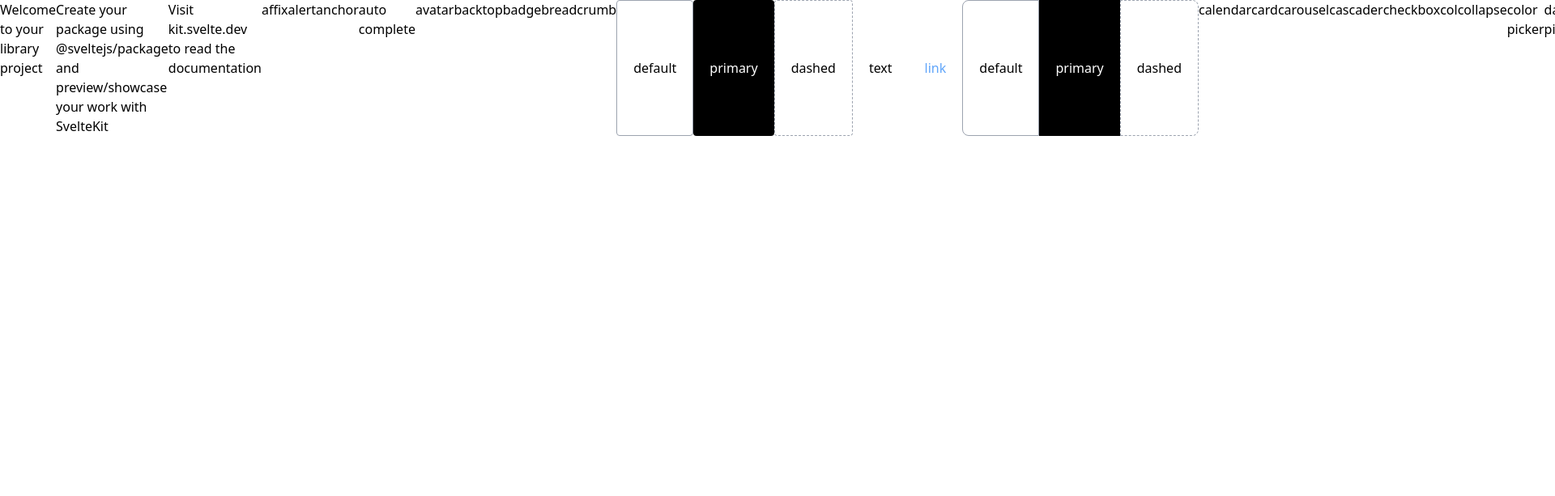
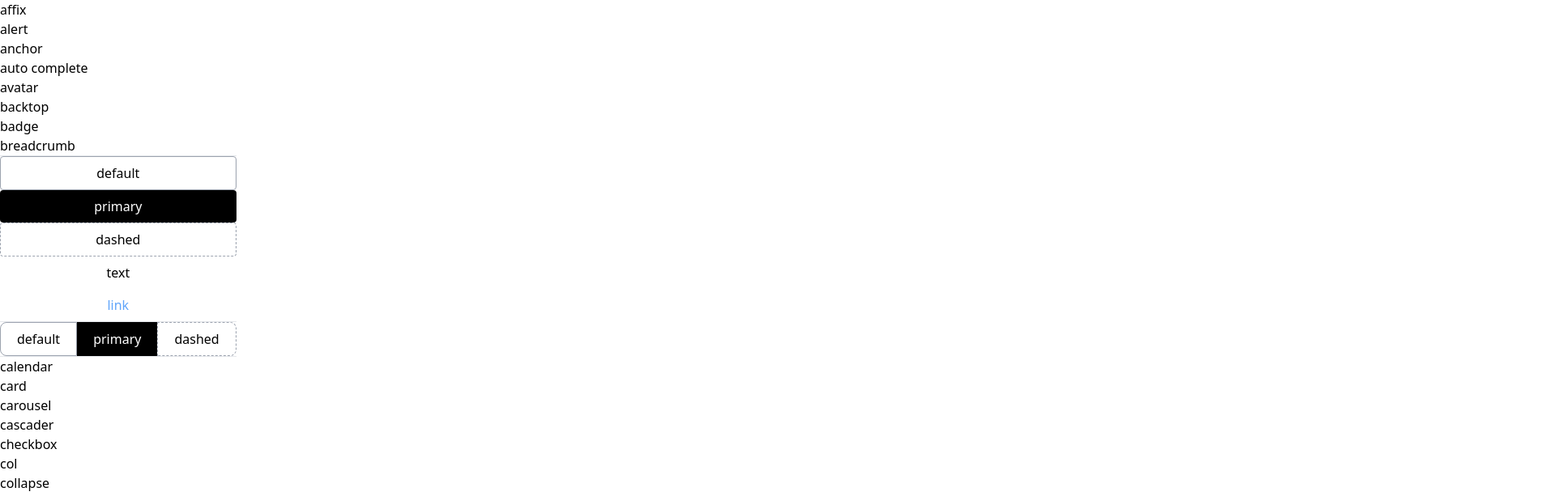
Before and after one commit to GrayFrost/z-svelte-ui, a SvelteKit app: page / in a window 1280 px wide. Shown: the top 613 px of the page at 81% size, 1920 px wide, since content can reach past the window. Built offline with nearby package versions, Linux system fonts and the light colour scheme.

Commit message:
feat: rename divider to seperator

```diff
--- a/src/lib/divider/Divider.svelte
+++ /dev/null
@@ -1,15 +0,0 @@
-<script>
-  import { twMerge } from 'tailwind-merge';
-  let dividerClasses;
-  $: dividerClasses = twMerge(
-    'w-full min-w-full flex clear-both my-4 h-0 border-t border-gray-400'
-  )
-</script>
-
-{#if $$slots}
-<div class={dividerClasses}>
-  <slot />
-</div>
-{:else}
-<div class={dividerClasses}></div>
-{/if}
--- a/src/lib/index.ts
+++ b/src/lib/index.ts
@@ -18,7 +18,6 @@ export { default as Col } from './col/Col.svelte';
 export { default as Collapse } from './collapse/Collapse.svelte';
 export { default as ColorPicker } from './color-picker/ColorPicker.svelte';
 export { default as DatePicker } from './date-picker/DatePicker.svelte';
-export { default as Divider } from './divider/Divider.svelte';
 export { default as Drawer } from './drawer/Drawer.svelte';
 export { default as Dropdown } from './dropdown/Dropdown.svelte';
 export { default as Form } from './form/Form.svelte';
@@ -39,6 +38,7 @@ export { default as Progress } from './progress/Progress.svelte';
 export { default as Radio } from './radio/Radio.svelte';
 export { default as Row } from './row/Row.svelte';
 export { default as Select } from './select/Select.svelte';
+export { default as Seperator } from './seperator/Seperator.svelte';
 export { default as Skeleton } from './skeleton/Skeleton.svelte';
 export { default as Slider } from './slider/Slider.svelte';
 export { default as Space } from './space/Space.svelte';
--- a/src/routes/+page.svelte
+++ b/src/routes/+page.svelte
@@ -19,7 +19,6 @@
 		Collapse,
 		ColorPicker,
 		DatePicker,
-		Divider,
 		Drawer,
 		Dropdown,
 		Form,
@@ -40,6 +39,7 @@
 		Radio,
 		Row,
 		Select,
+		Seperator,
 		Skeleton,
 		Slider,
 		Space,
@@ -57,10 +57,7 @@
 	} from '$lib';
 </script>
 
-<h1>Welcome to your library project</h1>
-<p>Create your package using @sveltejs/package and preview/showcase your work with SvelteKit</p>
-<p>Visit <a href="https://kit.svelte.dev">kit.svelte.dev</a> to read the documentation</p>
-
+<div class="flex flex-col">
 	<Affix></Affix>
 	<Alert></Alert>
 	<Anchor></Anchor>
@@ -69,13 +66,13 @@
 	<BackTop></BackTop>
 	<Badge></Badge>
 	<Breadcrumb></Breadcrumb>
-<hr/>
+	<hr />
 	<Button>default</Button>
 	<Button type="primary">primary</Button>
 	<Button type="dashed">dashed</Button>
 	<Button type="text">text</Button>
 	<Button type="link">link</Button>
-<hr/>
+	<hr />
 	<ButtonGroup>
 		<Button>default</Button>
 		<Button type="primary">primary</Button>
@@ -91,7 +88,6 @@
 	<Collapse></Collapse>
 	<ColorPicker></ColorPicker>
 	<DatePicker></DatePicker>
-<Divider></Divider>
 	<Drawer></Drawer>
 	<Dropdown></Dropdown>
 	<Form></Form>
@@ -112,6 +108,7 @@
 	<Radio></Radio>
 	<Row></Row>
 	<Select></Select>
+	<Seperator />
 	<Skeleton></Skeleton>
 	<Slider></Slider>
 	<Space></Space>
@@ -126,3 +123,4 @@
 	<Transfer></Transfer>
 	<Tree></Tree>
 	<Upload></Upload>
+</div>
```
Lines whose indentation alone changed are shown as unchanged.
